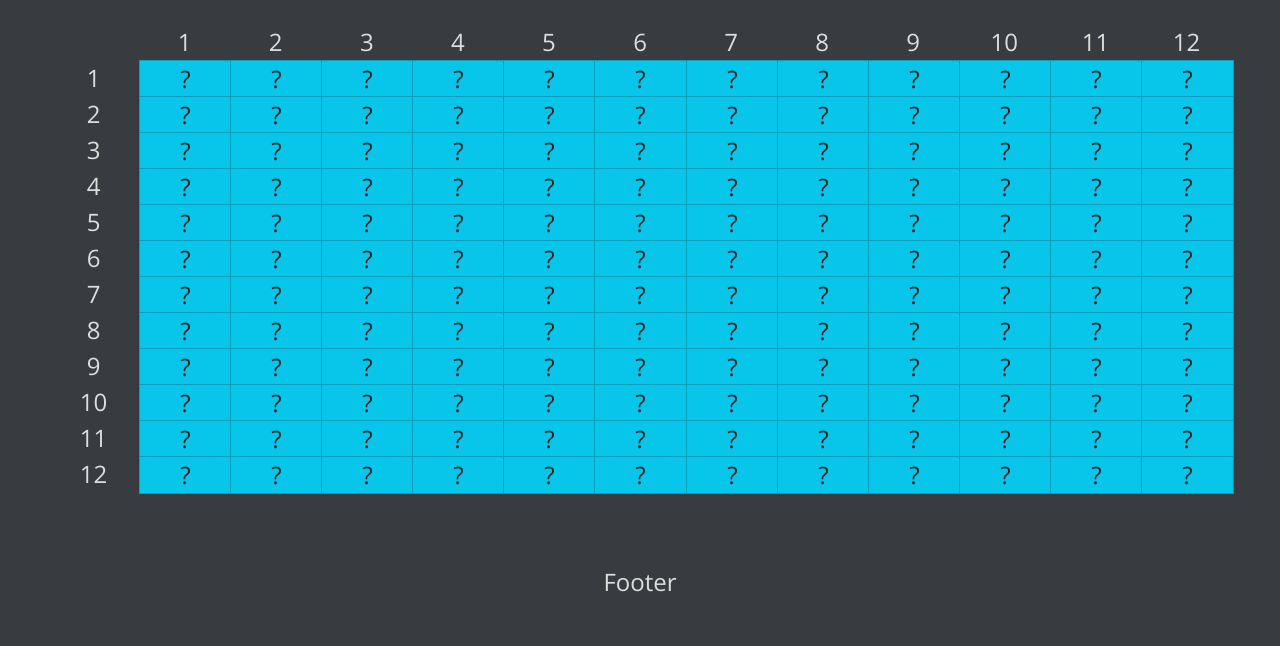
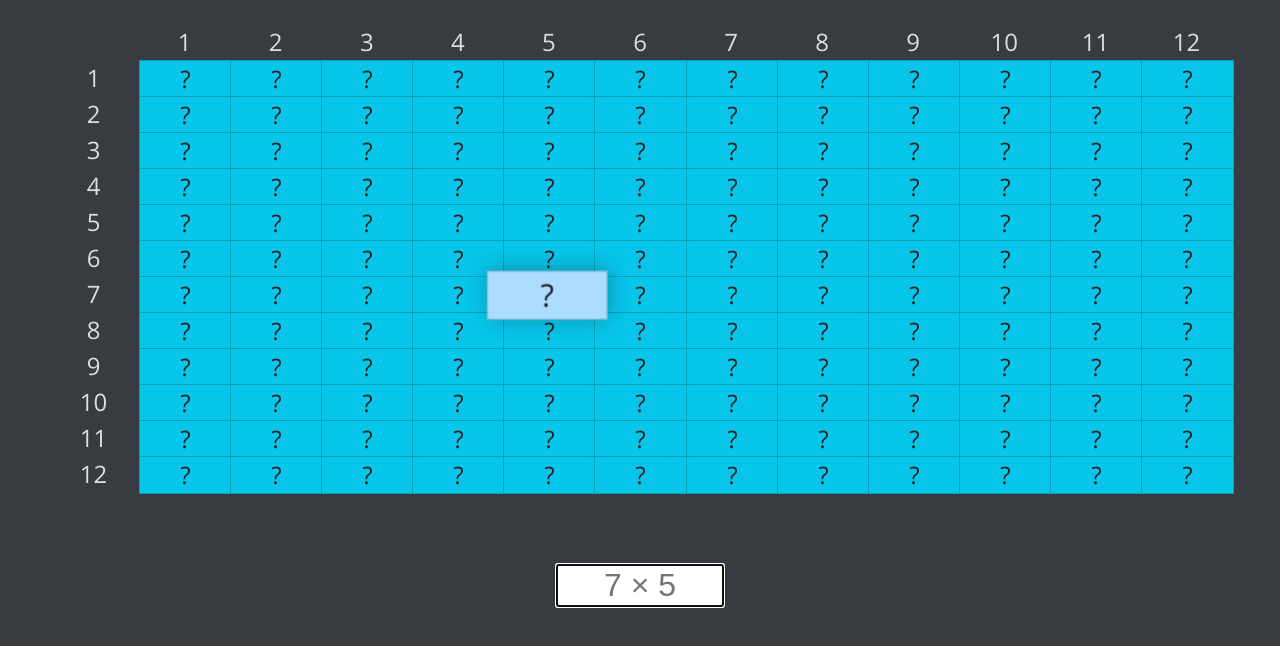
Before and after one commit to MalcolmDwyer/brainy-space, a React (Vite) app: page / in a window 1280 px wide. Shown: the top 646 px of the page. Built offline with nearby package versions, Linux system fonts and the light colour scheme.

Commit message:
Basic gameplay working

```diff
--- a/package.json
+++ b/package.json
@@ -10,6 +10,7 @@
     "preview": "vite preview"
   },
   "dependencies": {
+    "memoize-one": "^6.0.0",
     "react": "^18.2.0",
     "react-dom": "^18.2.0",
     "react-router-dom": "^6.11.1",
--- a/src/components/MathFactsGrid/MathFactsGrid.tsx
+++ b/src/components/MathFactsGrid/MathFactsGrid.tsx
@@ -1,19 +1,42 @@
 import { useRecoilValue } from "recoil";
 
-import { sizeAtom } from "./atoms";
-import { usePreGamePostGame } from "./hooks";
-import { getGridStyle, getRowCols } from "./utilties";
+import { gameStatusAtom, sizeAtom } from "./atoms";
+import { useGameProgress, usePreGamePostGame } from "./hooks";
+import { getRowsCols } from "./utilties";
 
-import { Card } from "./components/Card";
+import { Card, InputField } from "./components";
 
 import "./MathFactsGrid.scss";
 
 export function MathFactsGrid() {
+  useGameProgress();
   const size = useRecoilValue(sizeAtom);
-  usePreGamePostGame();
+  const gameStatus = useRecoilValue(gameStatusAtom);
+  const { onReplay } = usePreGamePostGame();
 
-  const gridStyle = getGridStyle(size);
-  const rowsCols = getRowCols(size);
+  const rowsCols = getRowsCols(size);
+
+  let Footer;
+  if (gameStatus === "init" || gameStatus === "pre") {
+    Footer = "Get Ready...";
+  } else if (gameStatus === "post") {
+    Footer = (
+      <button type="button" onClick={onReplay}>
+        Play Again?
+      </button>
+    );
+  } else {
+    Footer = <InputField />;
+  }
+
+  const gridStyle = {
+    gridTemplateColumns: `${Array(size + 1)
+      .fill("1fr")
+      .join(" ")} [end]`,
+    gridTemplateRows: `${Array(size + 1)
+      .fill("1fr")
+      .join(" ")} 2fr`,
+  };
 
   return (
     <div className="facts-grid">
@@ -25,17 +48,15 @@ export function MathFactsGrid() {
           </div>
         ))}
         {rowsCols.map((x) => (
-          <>
-            <div className="grid-header" key={`row_${x}`}>
-              {x}
-            </div>
+          <div key={`row_${x}`} style={{ display: "contents" }}>
+            <div className="grid-header">{x}</div>
             {rowsCols.map((y) => (
               <Card key={`cell_${x},${y}`} x={x} y={y} />
             ))}
-          </>
+          </div>
         ))}
       </div>
-      <div className="grid-footer">Footer</div>
+      <div className="grid-footer">{Footer}</div>
     </div>
   );
 }
--- a/src/components/MathFactsGrid/atoms.ts
+++ b/src/components/MathFactsGrid/atoms.ts
@@ -1,6 +1,6 @@
 import { atom, atomFamily, selectorFamily } from "recoil";
 
-import type { operator, Card, CardState, Coords } from "./types";
+import type { operator, CardState, Coords } from "./types";
 
 export const opAtom = atom<operator>({
   key: "opAtom",
@@ -12,19 +12,15 @@ export const sizeAtom = atom<number>({
   default: 12,
 });
 
-export const gameStateAtom = atom<"init" | "pre" | "in" | "post">({
-  key: "gameStateAtom",
+export const gameStatusAtom = atom<"init" | "pre" | "in" | "post">({
+  key: "gameStatusAtom",
   default: "init",
 });
 
+// Atom family is a function that returns an atom.
 export const getCardStateAtom = atomFamily<CardState, Coords>({
   key: "getCardAtom",
   default: "showValue",
-});
-
-export const getCardInputValueAtom = atomFamily<number, Coords>({
-  key: "getCardValueAtom",
-  default: 0,
 });
 
 export const getCardValueAtom = selectorFamily<number, Coords>({
@@ -32,9 +28,17 @@ export const getCardValueAtom = selectorFamily<number, Coords>({
   get:
     ([x, y]) =>
     ({ get }) => {
-      const state = get(getCardStateAtom([x, y]));
-      const inputValue = get(getCardInputValueAtom([x, y]));
       const op = get(opAtom);
-      return state === "wrong" ? inputValue : op === "mult" ? x * y : x + y;
+      return op === "mult" ? x * y : x + y;
     },
 });
+
+export const activeCardAtom = atom<Coords | null>({
+  key: "activeCardAtom",
+  default: null,
+});
+
+export const wrongCardAtom = atom<Coords | null>({
+  key: "wrongCardAtom",
+  default: null,
+});
--- a/src/components/MathFactsGrid/components/Card/Card.tsx
+++ b/src/components/MathFactsGrid/components/Card/Card.tsx
@@ -1,15 +1,29 @@
-import { useRecoilState, useRecoilValue } from "recoil";
-import { getCardStateAtom, getCardValueAtom } from "../../atoms";
+import { useRecoilValue } from "recoil";
+import {
+  getCardStateAtom,
+  getCardValueAtom,
+  activeCardAtom,
+  wrongCardAtom,
+} from "../../atoms";
 
 import "./Card.scss";
 
 export function Card({ x, y }: { x: number; y: number }) {
-  const [status, setStatus] = useRecoilState(getCardStateAtom([x, y]));
+  const status = useRecoilValue(getCardStateAtom([x, y]));
   const value = useRecoilValue(getCardValueAtom([x, y]));
+  const activeCard = useRecoilValue(activeCardAtom);
+  const wrongCard = useRecoilValue(wrongCardAtom);
+
+  const active = activeCard?.[0] === x && activeCard?.[1] === y;
+  const wrong = wrongCard?.[0] === x && wrongCard?.[1] === y;
 
   const back = status === "done" ? value : "?";
 
-  const className = `grid-cell card ${status}`;
+  // console.log(`Card(${x},${y})`, { status, value, back, active });
+
+  const className = `grid-cell card ${active ? "active" : ""} ${
+    wrong ? "wrong" : ""
+  } ${!active && !wrong ? status : ""}`;
 
   return (
     <div className={className}>
--- a/src/components/MathFactsGrid/components/InputField/InputField.tsx
+++ b/src/components/MathFactsGrid/components/InputField/InputField.tsx
@@ -1,3 +1,17 @@
+import { useGameProgress, useInputField } from "../../hooks";
+
 export function InputField() {
-  return <div className="input-field"></div>;
+  const { activeCard } = useGameProgress();
+  const { placeholder, onKeyUp, inputRef } = useInputField({
+    activeCard,
+  });
+
+  return (
+    <input
+      ref={inputRef}
+      type="text"
+      onKeyUp={onKeyUp}
+      placeholder={placeholder}
+    />
+  );
 }
--- a/src/components/MathFactsGrid/hooks/index.ts
+++ b/src/components/MathFactsGrid/hooks/index.ts
@@ -1 +1,3 @@
 export { usePreGamePostGame } from "./usePreGamePostGame";
+export { useGameProgress } from "./useGameProgress";
+export { useInputField } from "./useInputField";
--- /dev/null
+++ b/src/components/MathFactsGrid/hooks/useGameProgress.ts
@@ -0,0 +1,60 @@
+import { useEffect } from "react";
+import { useRecoilCallback, useRecoilValue, useRecoilState } from "recoil";
+import {
+  activeCardAtom,
+  sizeAtom,
+  gameStatusAtom,
+  getCardStateAtom,
+} from "../atoms";
+import { getRowsCols } from "../utilties";
+
+import type { Coords } from "../types";
+
+export const useGameProgress = () => {
+  const size = useRecoilValue(sizeAtom);
+  const status = useRecoilValue(gameStatusAtom);
+  const rowsCols = getRowsCols(size);
+  const [activeCard, setActiveCard] = useRecoilState(activeCardAtom);
+
+  const getNextActive = useRecoilCallback(
+    ({ snapshot }) =>
+      () => {
+        const possibles: Coords[] = [];
+        rowsCols.forEach((x) => {
+          rowsCols.forEach((y) => {
+            if (
+              snapshot.getLoadable(getCardStateAtom([x, y])).getValue() ===
+              "flipped"
+            ) {
+              possibles.push([x, y]);
+            }
+          });
+        });
+        return possibles[Math.floor(Math.random() * possibles.length)];
+      },
+    [rowsCols]
+  );
+
+  useEffect(() => {
+    if (status === "in" && !activeCard) {
+      const nextActive = getNextActive();
+
+      setActiveCard(nextActive);
+      // if (activeCard) {
+      //   setCardStatus(activeCard, "flipped");
+      // }
+      // setCardStatus(nextActive, "active");
+      // setActiveCard(getNextActive());
+    }
+  }, [status, activeCard, getNextActive, setActiveCard]);
+
+  // useEffect(() => {
+  //   if (activeCard) {
+  //     setCardStatus(activeCard, "active");
+  //   }
+  // }, [activeCard, wrongCard]);
+
+  return {
+    activeCard,
+  };
+};
--- /dev/null
+++ b/src/components/MathFactsGrid/hooks/useInputField.ts
@@ -0,0 +1,68 @@
+import { useCallback, useEffect, useRef } from "react";
+import { useRecoilCallback } from "recoil";
+
+import {
+  activeCardAtom,
+  getCardStateAtom,
+  getCardValueAtom,
+  wrongCardAtom,
+} from "../atoms";
+import type { Coords } from "../types";
+
+interface useInputFieldProps {
+  activeCard: Coords | null;
+}
+
+export const useInputField = ({ activeCard }: useInputFieldProps) => {
+  const inputRef = useRef<HTMLInputElement>(null);
+
+  useEffect(() => {
+    if (activeCard) {
+      inputRef.current?.focus();
+    }
+  }, [activeCard]);
+
+  const onAnswer = useRecoilCallback(
+    ({ snapshot, set }) =>
+      (value: string) => {
+        const activeCard = snapshot.getLoadable(activeCardAtom).getValue();
+
+        set(wrongCardAtom, null);
+
+        if (activeCard) {
+          if (
+            parseInt(value, 10) ===
+            snapshot.getLoadable(getCardValueAtom(activeCard)).getValue()
+          ) {
+            set(getCardStateAtom(activeCard), "done");
+          } else {
+            set(wrongCardAtom, activeCard);
+          }
+          set(activeCardAtom, null);
+        }
+        console.log("onAnswer", value);
+      },
+    []
+  );
+
+  const onKeyUp = useCallback(
+    (event: React.KeyboardEvent<HTMLInputElement>) => {
+      // console.log("onKeyUp", event.target.value, event.key);
+      if (inputRef.current?.value && event.key === "Enter") {
+        onAnswer(inputRef.current.value);
+        inputRef.current.value = "";
+      }
+    },
+    [onAnswer]
+  );
+
+  const placeholder = activeCard
+    ? `${activeCard[0]} × ${activeCard[1]}`
+    : "Click a card to start";
+
+  return {
+    placeholder,
+    onKeyUp,
+    inputRef,
+  };
+};
--- a/src/components/MathFactsGrid/hooks/usePreGamePostGame.ts
+++ b/src/components/MathFactsGrid/hooks/usePreGamePostGame.ts
@@ -2,19 +2,19 @@ import { useEffect, useState } from "react";
 import { useRecoilCallback, useRecoilState, useRecoilValue } from "recoil";
 import { useInterval, useTimeout } from "usehooks-ts";
 
-import { sizeAtom, gameStateAtom, getCardStateAtom } from "../atoms";
-import { getRowCols } from "../utilties";
+import { sizeAtom, gameStatusAtom, getCardStateAtom } from "../atoms";
+import { getRowsCols } from "../utilties";
 
-const preFlipDelay = 2500;
+const preFlipDelay = 1250;
 const postFlipDelay = 1000;
-const flipInterval = 100;
-const postGameDelay = 1000;
+const flipInterval = 50;
+// const postGameDelay = 1000;
 
 export const usePreGamePostGame = () => {
   const size = useRecoilValue(sizeAtom);
-  const [gameState, setGameState] = useRecoilState(gameStateAtom);
+  const [gameStatus, setGameStatus] = useRecoilState(gameStatusAtom);
   const [boardFlipIndex, setBoardFlipIndex] = useState(0);
-  const rowsCols = getRowCols(size);
+  const rowsCols = getRowsCols(size);
 
   const flipCards = useRecoilCallback(
     ({ set }) =>
@@ -31,24 +31,42 @@ export const usePreGamePostGame = () => {
   );
 
   useTimeout(() => {
-    setGameState("pre");
+    setGameStatus("pre");
   }, preFlipDelay);
 
   useInterval(
     () => {
       setBoardFlipIndex((boardFlipIndex + 1) % (size * size));
     },
-    gameState === "pre" && boardFlipIndex < size * 2 ? flipInterval : null
+    gameStatus === "pre" && boardFlipIndex < size * 2 ? flipInterval : null
   );
 
   useEffect(() => {
+    let timeout: number | null = null;
     if (boardFlipIndex) {
       flipCards(boardFlipIndex);
     }
     if (boardFlipIndex === size * 2) {
-      setTimeout(() => {
-        setGameState("in");
+      timeout = setTimeout(() => {
+        console.log("setting game to in");
+        setGameStatus("in");
       }, postFlipDelay);
     }
-  }, [boardFlipIndex, flipCards, setGameState, size]);
+
+    return () => {
+      if (timeout) {
+        clearTimeout(timeout);
+      }
+    };
+  }, [boardFlipIndex, flipCards, setGameStatus, size]);
+
+  const onReplay = useRecoilCallback(
+    ({ set }) =>
+      () => {
+        set(gameStatusAtom, "init");
+      },
+    [setGameStatus]
+  );
+
+  return { onReplay };
 };
--- a/src/components/MathFactsGrid/utilties.ts
+++ b/src/components/MathFactsGrid/utilties.ts
@@ -1,14 +1,9 @@
-export const getGridStyle = (size: number) => ({
-  gridTemplateColumns: `${Array(size + 1)
-    .fill("1fr")
-    .join(" ")} [end]`,
-  gridTemplateRows: `${Array(size + 1)
-    .fill("1fr")
-    .join(" ")} 2fr`,
-});
+import memoizeOne from "memoize-one";
 
-export const getRowCols = (size: number) => {
+const _getRowsCols = (size: number) => {
   return Array(size)
     .fill(0)
     .map((_, ix) => ix + 1);
 };
+
+export const getRowsCols = memoizeOne(_getRowsCols);
```
Also changed, not shown: src/components/MathFactsGrid/types.ts (+1 -6 lines), 2 other files (tests, documents, lock files or other folders).
